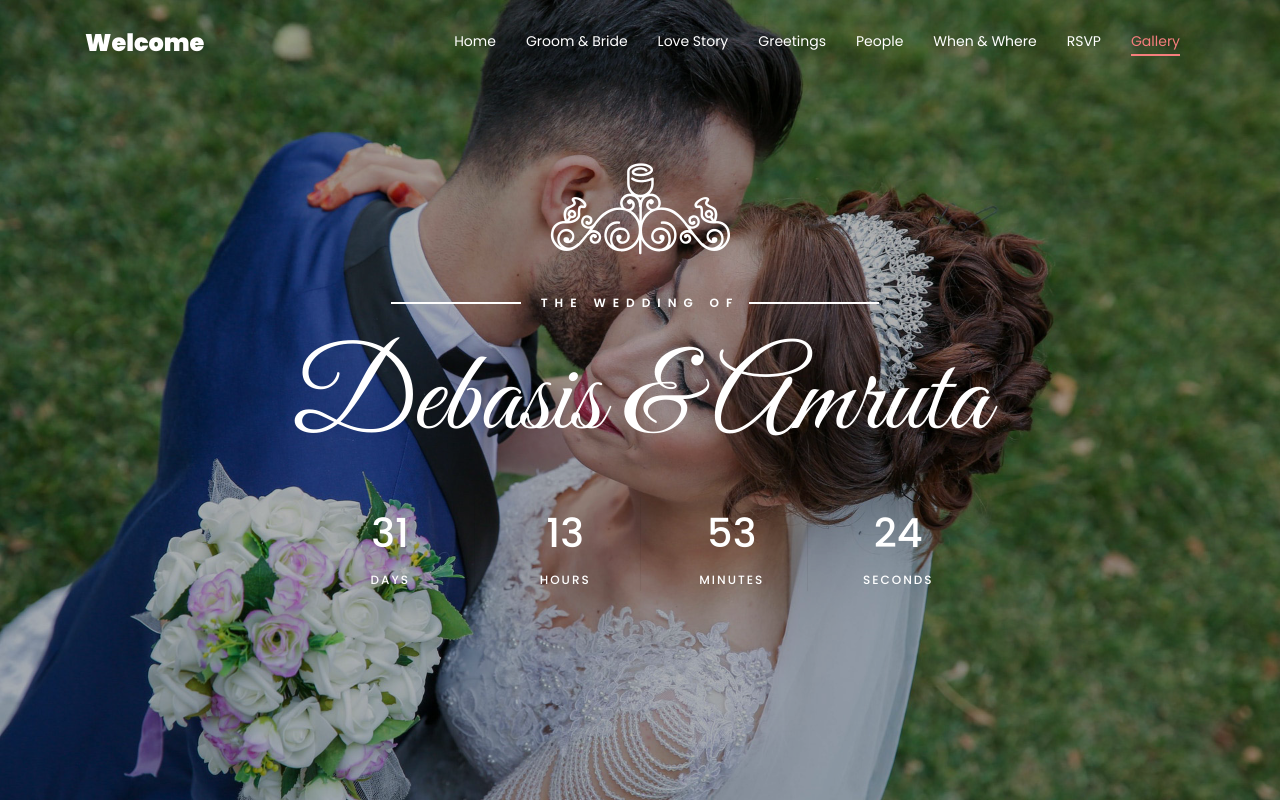
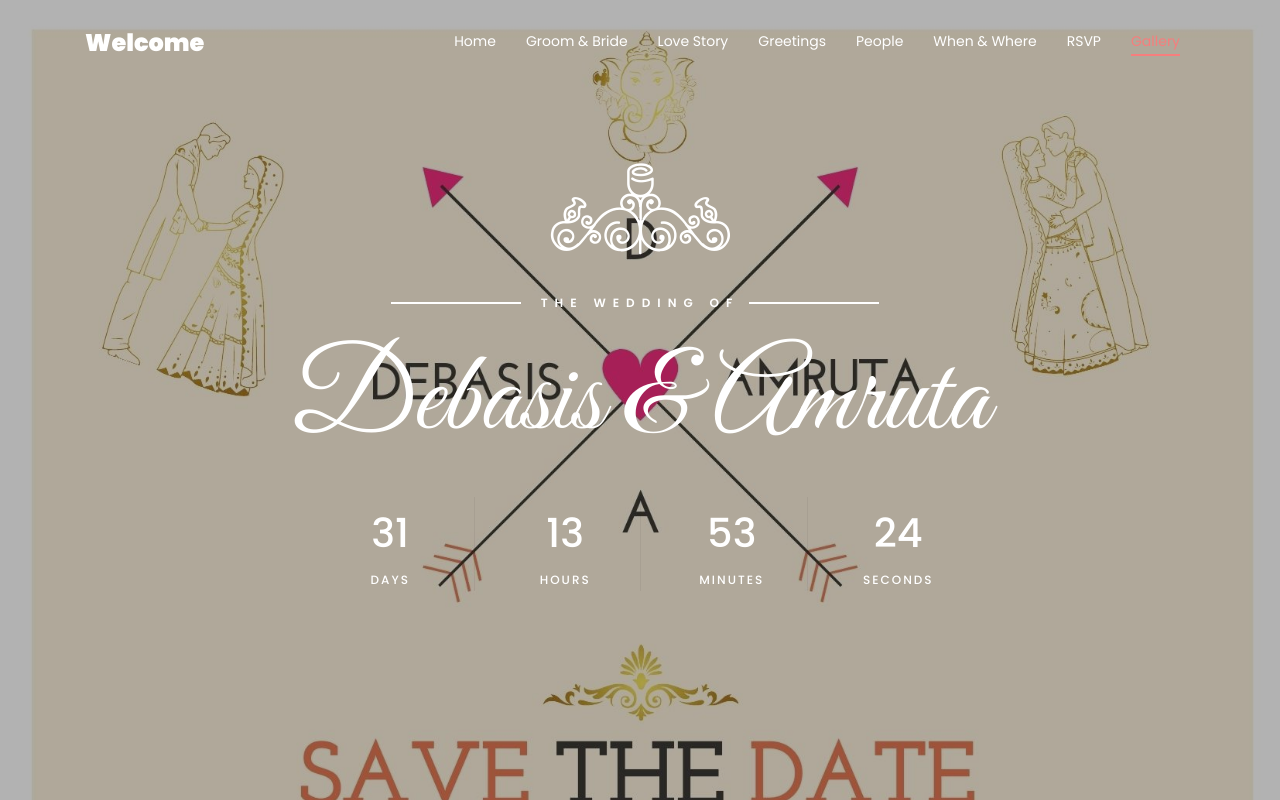
Before and after one commit to suvam97/wedding, a plain HTML site: page index.html in a window 1280 px wide. Shown: the top 800 px of the page. Drawn offline with nearby package versions, Linux system fonts and the light colour scheme; a script that the page names is missing.

Commit message:
pic update

```diff
--- a/index.html
+++ b/index.html
@@ -41,7 +41,7 @@
             </div>
         </div>
     </nav>
-    <section id="home" class="video-hero js-fullheight" style="height: 700px; background-image: url(images/bg_1.jpg); background-size:cover; background-position: top center;" data-stellar-background-ratio="0.5">
+    <section id="home" class="video-hero js-fullheight" style="height: 700px; background-image: url(images/flyer1.jpg); background-size:cover; background-position: top center;" data-stellar-background-ratio="0.5">
         <div class="overlay"></div>
         <a class="player" data-property="{videoURL:'https://www.youtube.com/watch?v=HFy8taeOUws',containment:'#home', showControls:false, autoPlay:true, loop:true, mute:true, startAt:0, opacity:1, quality:'default',optimizeDisplay:true}"></a>
         <div class="container">
```
Also changed, not shown: images/flyer.png (added), images/flyer1.jpg (added).
